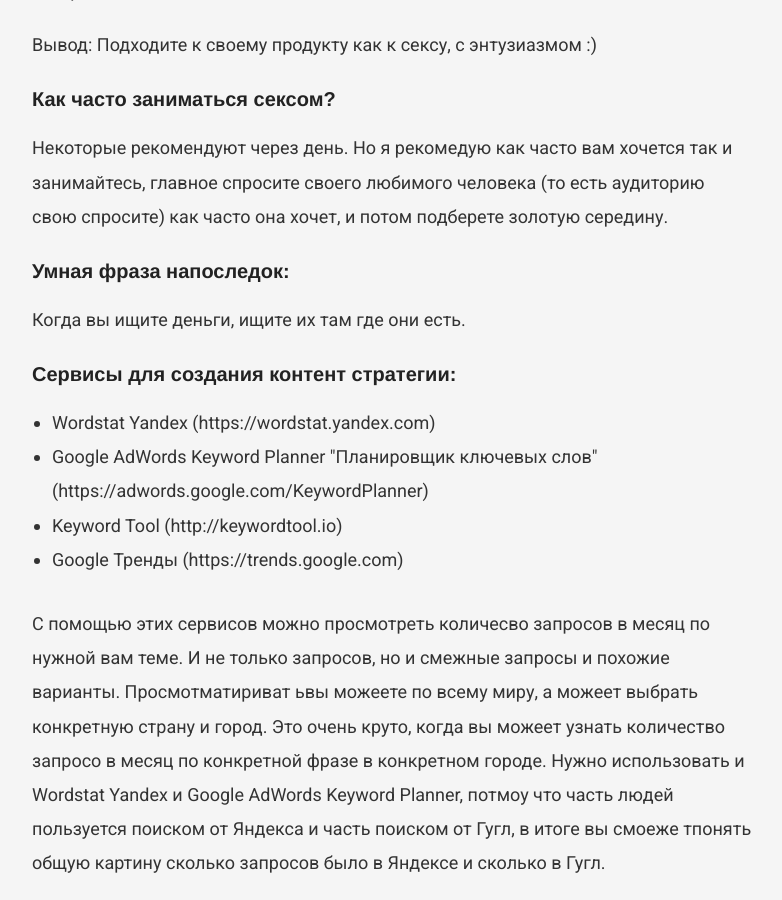
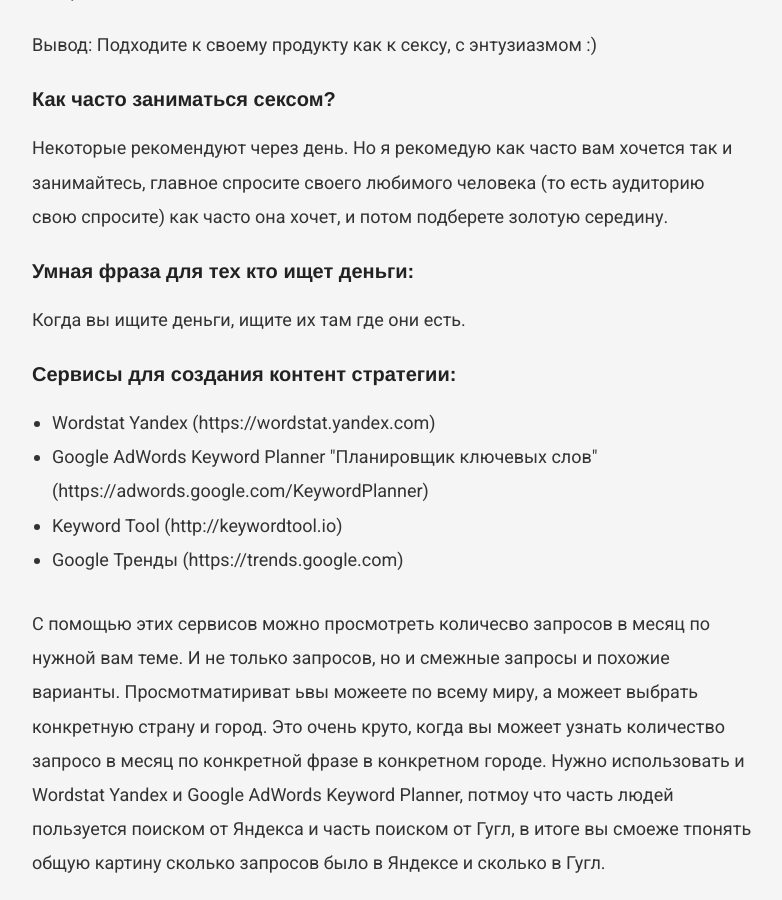
Before and after one commit to VadymVolos/vadymvolos.github.io, a Jekyll site: the page built from _posts/digital-marketing/2017-03-01-content-strategy.md, in a window 1280 px wide and 900 px high, scrolled down 2285 px. Shown: the whole window, without its empty margins (248-1030 px from the left). Built offline with Jekyll 4.4.1, drawn with Linux system fonts in a browser that asks for light colours; nearby versions of some CDN libraries; comment, search, counter and statistics services are not loaded.

Commit message:
Update 2017-03-01-content-strategy.md

```diff
--- a/_posts/digital-marketing/2017-03-01-content-strategy.md
+++ b/_posts/digital-marketing/2017-03-01-content-strategy.md
@@ -46,7 +46,7 @@
 
 Некоторые рекомендуют через день. Но я рекомедую как часто вам хочется так и занимайтесь, главное спросите своего любимого человека (то есть аудиторию свою спросите) как часто она хочет, и потом подберете золотую середину.
 
-<h3>Умная фраза напоследок:</h3>
+<h3>Умная фраза для тех кто ищет деньги:</h3>
 
 Когда вы ищите деньги, ищите их там где они есть.
 
```
